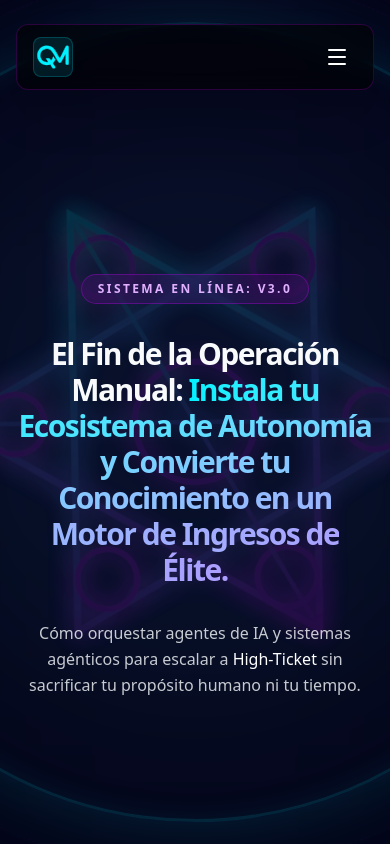
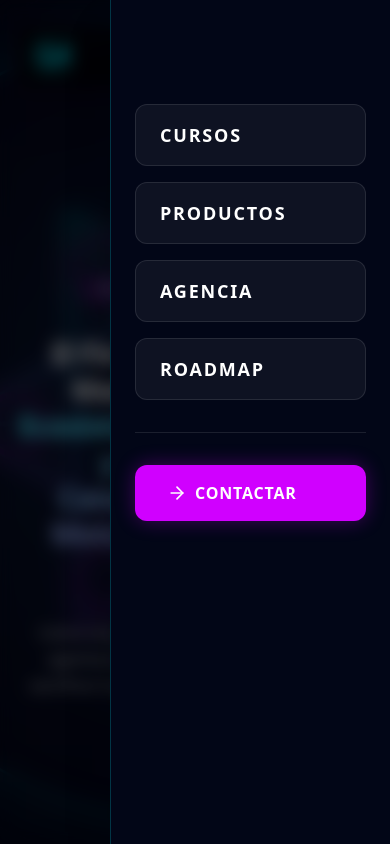
Before and after one commit to quimeymorando/Quimey-Web, a Next.js app: page / in a window 390 px wide. Both pictures are taken after a click on the button 337 px from the left and 57 px from the top of the page. Shown: the top 844 px of the page. Built offline with nearby package versions, Linux system fonts and the light colour scheme.

Commit message:
Update FloatingNav.tsx

```diff
--- a/src/components/ui/magic/FloatingNav.tsx
+++ b/src/components/ui/magic/FloatingNav.tsx
@@ -2,7 +2,9 @@
 
 import { motion } from "framer-motion";
 import { cn } from "@/lib/utils";
-import { ArrowRight, Menu, ArrowLeft, House } from "lucide-react";
+import { ArrowRight, Menu, ArrowLeft, House, X } from "lucide-react";
+import { useState, useEffect } from "react";
+import { AnimatePresence } from "framer-motion";
 import FuturistButton from "@/components/ui/FuturistButton";
 import Link from "next/link";
 import { usePathname } from "next/navigation";
@@ -10,6 +12,12 @@ import { usePathname } from "next/navigation";
 export default function FloatingNav() {
     const pathname = usePathname();
     const isHome = pathname === "/";
+    const [isOpen, setIsOpen] = useState(false);
+
+    // Close menu on route change
+    useEffect(() => {
+        setIsOpen(false);
+    }, [pathname]);
 
 
 
@@ -26,13 +34,13 @@ export default function FloatingNav() {
                     {!isHome ? (
                         <Link
                             href="/"
-                            className="flex items-center gap-2 text-sm font-medium text-brand-cyan transition-colors hover:text-white uppercase tracking-widest bg-brand-cyan/5 px-4 py-2 rounded-lg border border-brand-cyan/20 hover:bg-brand-cyan/10"
+                            className="relative z-50 flex items-center gap-2 text-sm font-medium text-brand-cyan transition-colors hover:text-white uppercase tracking-widest bg-brand-cyan/5 px-4 py-2 rounded-lg border border-brand-cyan/20 hover:bg-brand-cyan/10"
                         >
                             <ArrowLeft className="w-4 h-4" />
                             <span className="hidden md:inline">Volver al Inicio</span>
                         </Link>
                     ) : (
-                        <Link href="/" className="flex items-center gap-3 group">
+                        <Link href="/" className="flex items-center gap-3 group relative z-50">
                             <div className="flex h-10 w-10 items-center justify-center rounded-lg bg-brand-cyan/10 text-brand-cyan border border-brand-cyan/20 group-hover:bg-brand-cyan/20 transition-colors">
                                 <div className="w-9 h-9 bg-brand-cyan" style={{ maskImage: "url('/logoquimi%20copy.svg')", maskSize: "contain", maskRepeat: "no-repeat", maskPosition: "center", WebkitMaskImage: "url('/logoquimi%20copy.svg')", WebkitMaskSize: "contain", WebkitMaskRepeat: "no-repeat", WebkitMaskPosition: "center" }} />
                             </div>
@@ -41,6 +49,13 @@ export default function FloatingNav() {
                             </span>
                         </Link>
                     )}
+                </div>
+
+                {/* Mobile Centered Logo (Absolute) */}
+                <div className="md:hidden absolute left-1/2 -translate-x-1/2 flex items-center justify-center pointer-events-none">
+                    <div className="flex h-12 w-12 items-center justify-center rounded-lg bg-brand-cyan/10 text-brand-cyan border border-brand-cyan/20 backdrop-blur-md">
+                        <div className="w-10 h-10 bg-brand-cyan" style={{ maskImage: "url('/logoquimi%20copy.svg')", maskSize: "contain", maskRepeat: "no-repeat", maskPosition: "center", WebkitMaskImage: "url('/logoquimi%20copy.svg')", WebkitMaskSize: "contain", WebkitMaskRepeat: "no-repeat", WebkitMaskPosition: "center" }} />
+                    </div>
                 </div>
 
                 {/* Center Section */}
@@ -94,11 +109,74 @@ export default function FloatingNav() {
                             Contactar
                         </FuturistButton>
                     </a>
-                    <button className="flex h-10 w-10 items-center justify-center rounded-lg text-white md:hidden hover:bg-white/10 transition-colors">
-                        <Menu className="w-6 h-6" />
+                    <button
+                        onClick={() => setIsOpen(!isOpen)}
+                        className="relative z-50 flex h-10 w-10 items-center justify-center rounded-lg text-white md:hidden hover:bg-white/10 transition-colors"
+                    >
+                        {isOpen ? <X className="w-6 h-6" /> : <Menu className="w-6 h-6" />}
                     </button>
                 </div>
             </div>
+
+            {/* Mobile Sidebar/Drawer */}
+            <AnimatePresence>
+                {isOpen && (
+                    <>
+                        {/* Backdrop */}
+                        <motion.div
+                            initial={{ opacity: 0 }}
+                            animate={{ opacity: 1 }}
+                            exit={{ opacity: 0 }}
+                            onClick={() => setIsOpen(false)}
+                            className="fixed inset-0 bg-black/60 backdrop-blur-sm z-40 md:hidden"
+                        />
+
+                        {/* Drawer */}
+                        <motion.div
+                            initial={{ x: "100%" }}
+                            animate={{ x: 0 }}
+                            exit={{ x: "100%" }}
+                            transition={{ type: "spring", damping: 20, stiffness: 100 }}
+                            className="fixed top-0 right-0 bottom-0 w-[280px] bg-[#020617] border-l border-brand-cyan/20 z-50 md:hidden flex flex-col p-6 shadow-2xl"
+                        >
+                            <div className="flex flex-col gap-8 mt-20">
+                                {/* Navigation Links */}
+                                <div className="flex flex-col gap-4">
+                                    {[
+                                        { name: "Cursos", href: "/cursos", color: "purple" },
+                                        { name: "Productos", href: "/productos", color: "purple" },
+                                        { name: "Agencia", href: "/agencia", color: "cyan" },
+                                        { name: "Roadmap", href: "/roadmap", color: "white" }
+                                    ].map((item) => (
+                                        <Link
+                                            key={item.name}
+                                            href={item.href}
+                                            onClick={() => setIsOpen(false)}
+                                            className="group relative px-6 py-4 text-lg font-bold uppercase tracking-widest text-white transition-all duration-300 rounded-xl overflow-hidden bg-white/5 border border-white/10 hover:border-white/30"
+                                        >
+                                            <div className={`absolute inset-0 bg-${item.color === 'cyan' ? 'brand-cyan' : item.color === 'purple' ? 'brand-purple' : 'brand-lilac'}/0 group-hover:bg-${item.color === 'cyan' ? 'brand-cyan' : item.color === 'purple' ? 'brand-purple' : 'brand-lilac'}/10 transition-colors duration-300`} />
+                                            <span className="relative z-10 flex items-center justify-between">
+                                                {item.name}
+                                                <ArrowRight className="w-4 h-4 opacity-0 group-hover:opacity-100 -translate-x-2 group-hover:translate-x-0 transition-all duration-300" />
+                                            </span>
+                                        </Link>
+                                    ))}
+                                </div>
+
+                                {/* Divider */}
+                                <div className="h-px w-full bg-white/10" />
+
+                                {/* CTA */}
+                                <a href="https://wa.me/5492804819907" target="_blank" rel="noopener noreferrer" onClick={() => setIsOpen(false)}>
+                                    <FuturistButton className="w-full justify-center !py-4 text-base" icon={<ArrowRight className="w-5 h-5" />}>
+                                        Contactar
+                                    </FuturistButton>
+                                </a>
+                            </div>
+                        </motion.div>
+                    </>
+                )}
+            </AnimatePresence>
         </motion.nav>
     );
 }
```
